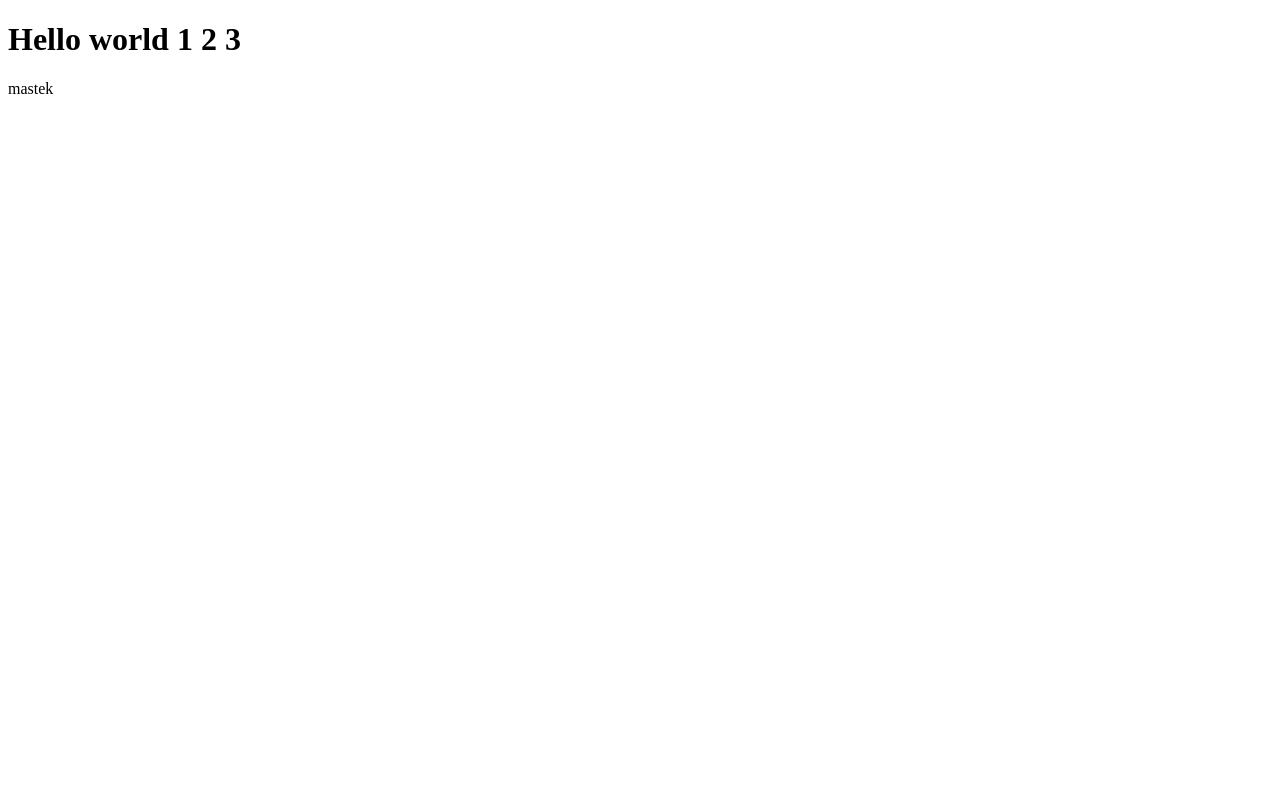
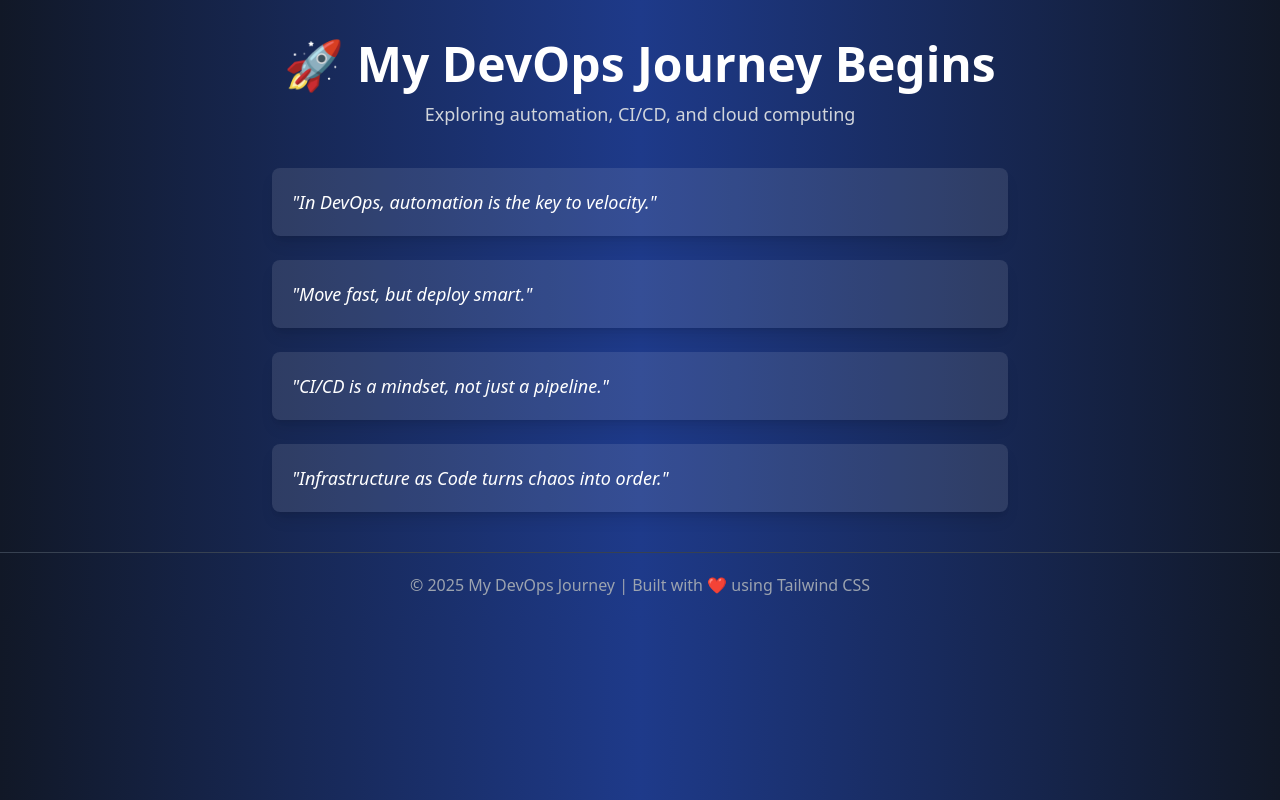
Before and after one commit to Saptha-Ghiri/devops_project_1, a plain HTML site: page index.html in a window 1280 px wide. Drawn offline with nearby package versions, Linux system fonts and the light colour scheme.

Commit message:
updated ui

```diff
--- a/index.html
+++ b/index.html
@@ -1,14 +1,38 @@
 <!DOCTYPE html>
 <html lang="en">
 <head>
-    <meta charset="UTF-8">
-    <meta name="viewport" content="width=device-width, initial-scale=1.0">
-    <title>Document</title>
+  <meta charset="UTF-8">
+  <meta name="viewport" content="width=device-width, initial-scale=1.0">
+  <title>My DevOps Journey</title>
+  <script src="https://cdn.tailwindcss.com"></script>
 </head>
-<body>
-    <h1>Hello world 1 2 3 </h1>
-    <p>mastek</p>
+<body class="bg-gradient-to-r from-gray-900 via-blue-900 to-gray-900 text-white font-sans">
 
+  <header class="text-center py-10">
+    <h1 class="text-4xl md:text-5xl font-bold">🚀 My DevOps Journey Begins</h1>
+    <p class="text-lg mt-3 text-gray-300">Exploring automation, CI/CD, and cloud computing</p>
+  </header>
+
+  <section class="max-w-3xl mx-auto px-4">
+    <div class="space-y-6">
+      <div class="bg-white/10 p-5 rounded-lg shadow-lg text-lg italic">
+        "In DevOps, automation is the key to velocity."
+      </div>
+      <div class="bg-white/10 p-5 rounded-lg shadow-lg text-lg italic">
+        "Move fast, but deploy smart."
+      </div>
+      <div class="bg-white/10 p-5 rounded-lg shadow-lg text-lg italic">
+        "CI/CD is a mindset, not just a pipeline."
+      </div>
+      <div class="bg-white/10 p-5 rounded-lg shadow-lg text-lg italic">
+        "Infrastructure as Code turns chaos into order."
+      </div>
+    </div>
+  </section>
+
+  <footer class="text-center mt-10 py-5 border-t border-gray-700 text-gray-400">
+    &copy; 2025 My DevOps Journey | Built with ❤️ using Tailwind CSS
+  </footer>
 
 </body>
 </html>
```
